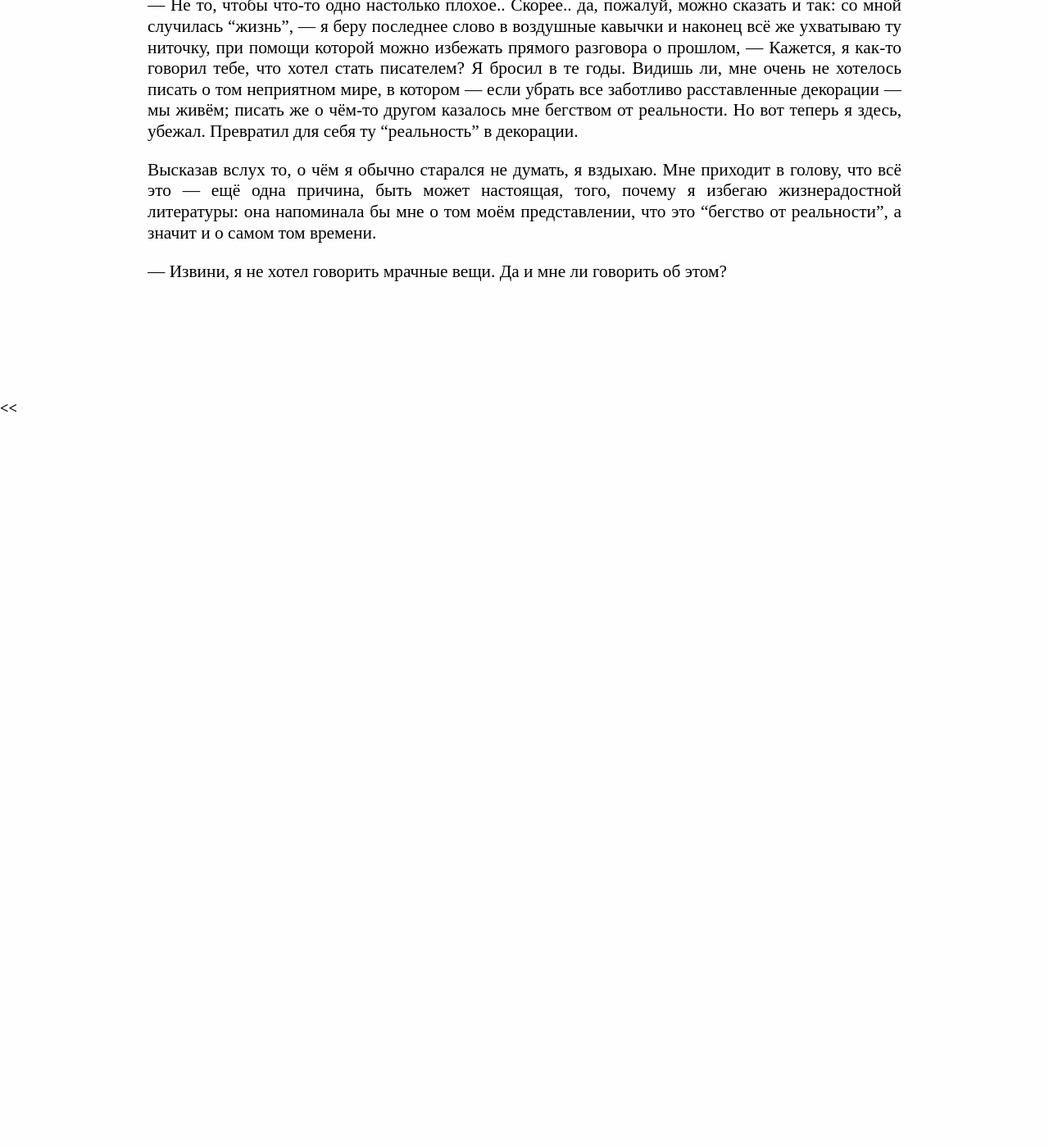
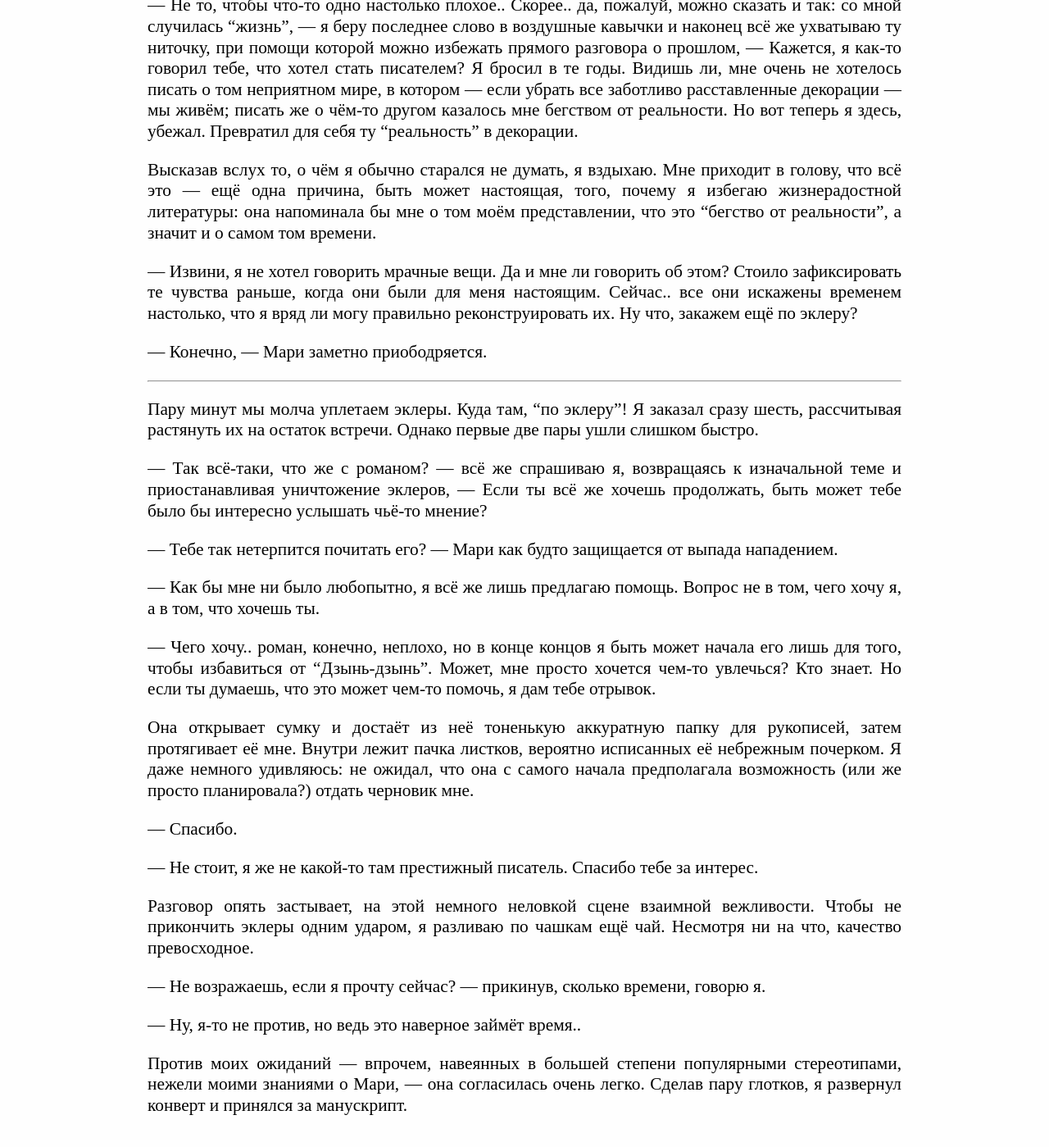
Before and after one commit to caryoscelus/lezvije-travy, a Jekyll site: the page built from text/meeting.md, in a window 1280 px wide and 1400 px high, scrolled down 3648 px. Shown: the whole window at 82% size. Built offline with Jekyll 4.4.1, drawn with Linux system fonts in a browser that asks for light colours; before the commit the page ends 4161 px from its top, so only the background shows below that.

Commit message:
text (meeting)

```diff
--- a/text/meeting.md
+++ b/text/meeting.md
@@ -175,4 +175,51 @@ title: "?????"
 избегаю жизнерадостной литературы: она напоминала бы мне о том моём
 представлении, что это "бегство от реальности", а значит и о самом том времени.
 
-— Извини, я не хотел говорить мрачные вещи. Да и мне ли говорить об этом?
+— Извини, я не хотел говорить мрачные вещи. Да и мне ли говорить об этом? Стоило
+зафиксировать те чувства раньше, когда они были для меня настоящим. Сейчас.. все
+они искажены временем настолько, что я вряд ли могу правильно реконструировать
+их. Ну что, закажем ещё по эклеру?
+
+— Конечно, — Мари заметно приободряется.
+
+***
+
+Пару минут мы молча уплетаем эклеры. Куда там, "по эклеру"! Я заказал сразу
+шесть, рассчитывая растянуть их на остаток встречи. Однако первые две пары ушли
+слишком быстро.
+
+— Так всё-таки, что же с романом? — всё же спрашиваю я, возвращаясь к
+изначальной теме и приостанавливая уничтожение эклеров, — Если ты всё же хочешь
+продолжать, быть может тебе было бы интересно услышать чьё-то мнение?
+
+— Тебе так нетерпится почитать его? — Мари как будто защищается от выпада
+нападением.
+
+— Как бы мне ни было любопытно, я всё же лишь предлагаю помощь. Вопрос не в том,
+чего хочу я, а в том, что хочешь ты.
+
+— Чего хочу.. роман, конечно, неплохо, но в конце концов я быть может начала его
+лишь для того, чтобы избавиться от "Дзынь-дзынь". Может, мне просто хочется
+чем-то увлечься? Кто знает. Но если ты думаешь, что это может чем-то помочь, я
+дам тебе отрывок.
+
+Она открывает сумку и достаёт из неё тоненькую аккуратную папку для рукописей,
+затем протягивает её мне. Внутри лежит пачка листков, вероятно исписанных её
+небрежным почерком. Я даже немного удивляюсь: не ожидал, что она с самого начала
+предполагала возможность (или же просто планировала?) отдать черновик мне.
+
+— Спасибо.
+
+— Не стоит, я же не какой-то там престижный писатель. Спасибо тебе за интерес.
+
+Разговор опять застывает, на этой немного неловкой сцене взаимной
+вежливости. Чтобы не прикончить эклеры одним ударом, я разливаю по чашкам ещё
+чай. Несмотря ни на что, качество превосходное.
+
+— Не возражаешь, если я прочту сейчас? — прикинув, сколько времени, говорю я.
+
+— Ну, я-то не против, но ведь это наверное займёт время..
+
+Против моих ожиданий — впрочем, навеянных в большей степени популярными
+стереотипами, нежели моими знаниями о Мари, — она согласилась очень
+легко. Сделав пару глотков, я развернул конверт и принялся за манускрипт.
```
